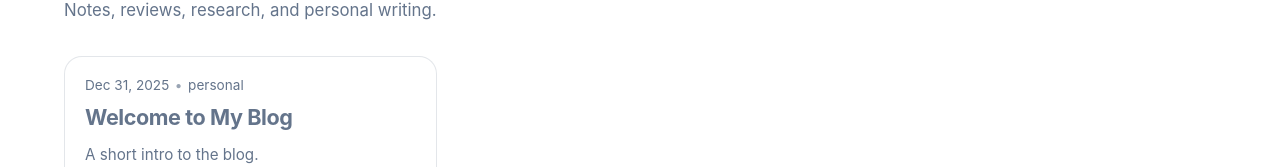
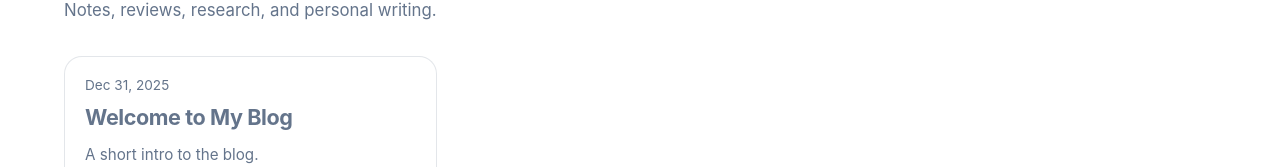
Before and after one commit to monsimb/portfolio_web, an Angular app: page /blog in a window 1280 px wide. Shown: the part 212-379 px from the top of the page. Built offline with nearby package versions, Linux system fonts and the light colour scheme.

Commit message:
chore: alignment fixes

```diff
--- a/src/pages/blog/blog.html
+++ b/src/pages/blog/blog.html
@@ -34,10 +34,6 @@
                   {{ post.date | date:'mediumDate' }}
                 </time>
 
-                @if (post.tags?.length) {
-                  <span class="dot">•</span>
-                  <span>{{ post.tags?.[0] }}</span>
-                }
               </div>
 
               <h2>
--- a/src/pages/blog/post.scss
+++ b/src/pages/blog/post.scss
@@ -1,17 +1,14 @@
 .page.blog-post {
-  min-height: calc(100vh - 80px);
+  width: 100%;
+  min-height: calc(100vh - 96px);
   display: flex;
   justify-content: center;
   align-items: flex-start;
-
-  width: 100%;
   padding: clamp(2rem, 6vw, 5rem) 1rem;
 }
 
 .post-card {
-  width: 100%;
-  max-width: 820px;
-
+  width: min(100%, 820px);
   padding: clamp(1.5rem, 5vw, 3.5rem);
   border-radius: 28px;
   background:
```
